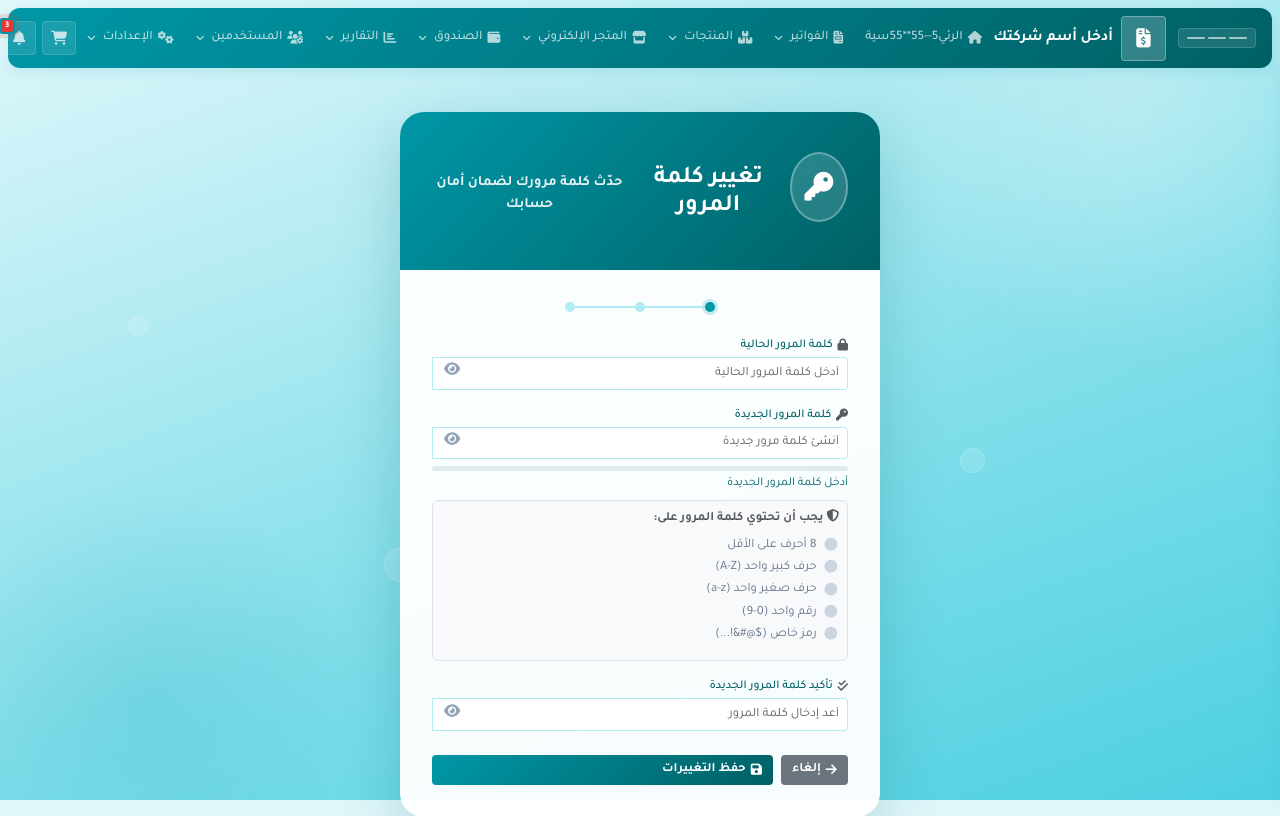
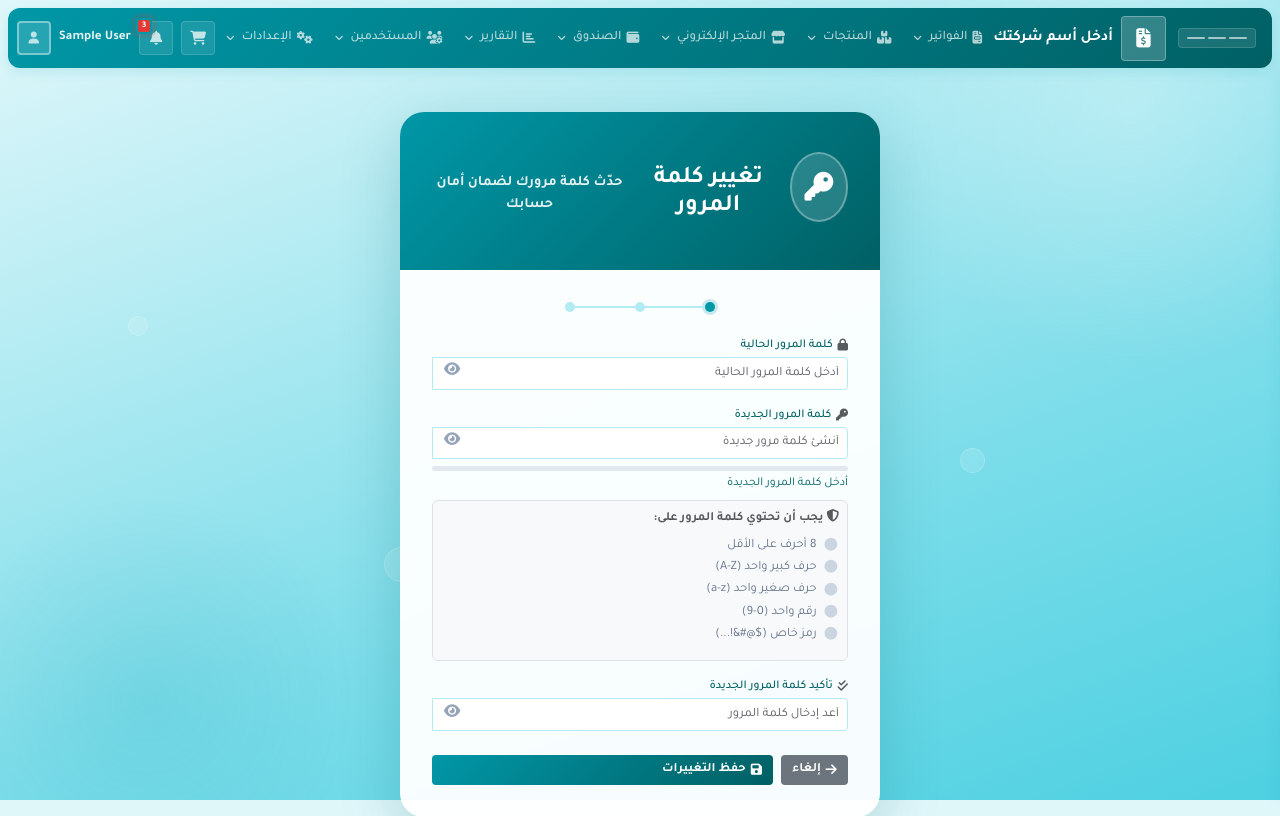
Before and after one commit to ahmadkh511/orgbalance, a Django app: page /accounts/change-password/ in a window 1280 px wide. Shown: the top 816 px of the page. Run offline with Django 5.2, Linux system fonts and the light colour scheme; the visitor is signed in with stand-in values (Sample User, id 1); data comes from the database, SQL or seed files in the repository; data that the repository does not hold is empty; parts of the project's set-up code (start-up, migrations or seed data) failed here and were passed over; some libraries are stand-ins or nearby versions.

Commit message:
base solve

```diff
--- a/templates/base.html
+++ b/templates/base.html
@@ -168,7 +168,18 @@
         .menu-submenu li.sub-active a { background-color: var(--aqua-1) !important; color: var(--aqua-4) !important; font-weight: 600; }
         .menu-submenu li.sub-active a i { color: var(--aqua-4) !important; }
 
-        .navbar-left-section { display: flex; align-items: center; gap: 6px; flex-shrink: 0; }
+        .navbar-left-section { display: flex; align-items: center; gap: 8px; flex-shrink: 0; }
+
+        /* إضافة اسم المستخدم في الشريط العلوي */
+        .nav-username {
+            color: rgba(255,255,255,0.9);
+            font-size: 0.82rem;
+            font-weight: 600;
+            max-width: 110px;
+            white-space: nowrap;
+            overflow: hidden;
+            text-overflow: ellipsis;
+        }
 
         .nav-action-btn {
             position: relative; width: 34px; height: 34px; border-radius: 4px;
@@ -552,9 +527,7 @@
                 <div id="navbarSupportedContent">
                     <div class="hori-selector"></div>
                     <ul>
-                        <li class="{% if request.resolver_match.url_name == 'index' %}active{% endif %}">
-                            <a href="{% url 'index' %}"><i class="fas fa-home nav-icon"></i>الرئي5--55**55سية</a>
-                        </li>
+                        {# تم حذف زر الرئيسية بناءً على طلبك، والضغط على الشعار يعود للرئيسية #}
                         <li class="has-submenu {% if 'invoice' in request.resolver_match.url_name or 'purch' in request.resolver_match.url_name or 'sale' in request.resolver_match.url_name %}active{% endif %}">
                             <a href="#"><i class="fas fa-file-invoice nav-icon"></i>الفواتير</a>
                             <ul class="menu-submenu">
@@ -582,7 +555,7 @@
                                 <li class="{% if request.resolver_match.url_name == 'admin_stock_notifications' %}sub-active{% endif %}"><a href="{% url 'invoice:admin_stock_notifications' %}"><i class="fas fa-bell"></i>تنبيهات المخزون</a></li>
                                 <li class="{% if request.resolver_match.url_name == 'notification_archive' %}sub-active{% endif %}"><a href="{% url 'invoice:notification_archive' %}"><i class="fas fa-history"></i>أرشيف الإشعارات</a></li>
                                 <li class="{% if request.resolver_match.url_name == 'control_store' %}sub-active{% endif %}"><a href="{% url 'invoice:control_store' %}"><i class="fas fa-sliders-h"></i>إدارة المتجر</a></li>
-                                <li class="{% if request.resolver_match.url_name == 'store_front' %}sub-active{% endif %}"><a href="{% url 'invoice:store_front' %}" target="_blank"><i class="fas fa-external-link-alt"></i>واجهة المتجر</a></li>
+                                <li class="{% if request.resolver_match.url_name == 'store_front' %}sub-active{% endif %}"><a href="{% url 'invoice:store_front' %}" target="_blank" rel="nofollow noopener noreferrer"><i class="fas fa-external-link-alt"></i>واجهة المتجر</a></li>
                                 <li class="{% if request.resolver_match.url_name == 'checkout' %}sub-active{% endif %}"><a href="{% url 'invoice:checkout' %}"><i class="fas fa-credit-card"></i>صفحة الدفع</a></li>
                             </ul>
                         </li>
@@ -645,10 +618,16 @@
                     <i class="fas fa-bell"></i>
                     <span class="nav-badge red">3</span>
                 </button>
+
+                <!-- إضافة اسم المستخدم المتجوب -->
+                <span class="nav-username d-none d-md-inline-block" title="{{ user.get_full_name|default:user.username }}">
+                    {{ user.get_full_name|default:user.username }}
+                </span>
+
                 <div class="user-dropdown">
                     <div class="user-dropdown-trigger" id="userMenuBtn">
                         {% if user.profile.profile_picture %}
-                            <img src="{{ user.profile.profile_picture.url }}" alt="">
+                            <img src="{{ user.profile.profile_picture.url }}" alt="صورة المستخدم">
                         {% else %}
                             <i class="fas fa-user"></i>
                         {% endif %}
@@ -733,7 +712,7 @@
                     <li class="sidebar-item"><a href="{% url 'invoice:admin_stock_notifications' %}" class="sidebar-link"><i class="fas fa-bell sidebar-icon"></i><span class="sidebar-text">تنبيهات المخزون</span></a></li>
                     <li class="sidebar-item"><a href="{% url 'invoice:notification_archive' %}" class="sidebar-link"><i class="fas fa-history sidebar-icon"></i><span class="sidebar-text">أرشيف الإشعارات</span></a></li>
                     <li class="sidebar-item"><a href="{% url 'invoice:control_store' %}" class="sidebar-link"><i class="fas fa-sliders-h sidebar-icon"></i><span class="sidebar-text">إدارة المتجر</span></a></li>
-                    <li class="sidebar-item"><a href="{% url 'invoice:store_front' %}" class="sidebar-link" target="_blank"><i class="fas fa-external-link-alt sidebar-icon"></i><span class="sidebar-text">واجهة المتجر</span></a></li>
+                    <li class="sidebar-item"><a href="{% url 'invoice:store_front' %}" class="sidebar-link" target="_blank" rel="nofollow noopener noreferrer"><i class="fas fa-external-link-alt sidebar-icon"></i><span class="sidebar-text">واجهة المتجر</span></a></li>
                     <li class="sidebar-item"><a href="{% url 'invoice:checkout' %}" class="sidebar-link"><i class="fas fa-credit-card sidebar-icon"></i><span class="sidebar-text">صفحة الدفع</span></a></li>
                     <li class="sidebar-item">
                         <a href="{% url 'invoice:cart_detail' %}" class="sidebar-link">
@@ -874,9 +853,9 @@
                     <div class="footer-links">
                         <h6>{{ company_settings.footer_quick_links_title|default:"روابط سريعة" }}</h6>
                         <ul>
-                            <li><a href="{{ company_settings.quick_link_support|default:'#' }}" target="_blank"><i class="fas fa-angle-left"></i> الدعم الفني</a></li>
-                            <li><a href="{{ company_settings.quick_link_guide|default:'#' }}" target="_blank"><i class="fas fa-angle-left"></i> دليل الاستخدام</a></li>
-                            <li><a href="{{ company_settings.quick_link_faq|default:'#' }}" target="_blank"><i class="fas fa-angle-left"></i> الأسئلة الشائعة</a></li>
+                            <li><a href="{{ company_settings.quick_link_support|default:'#' }}" target="_blank" rel="nofollow noopener noreferrer"><i class="fas fa-angle-left"></i> الدعم الفني</a></li>
+                            <li><a href="{{ company_settings.quick_link_guide|default:'#' }}" target="_blank" rel="nofollow noopener noreferrer"><i class="fas fa-angle-left"></i> دليل الاستخدام</a></li>
+                            <li><a href="{{ company_settings.quick_link_faq|default:'#' }}" target="_blank" rel="nofollow noopener noreferrer"><i class="fas fa-angle-left"></i> الأسئلة الشائعة</a></li>
                         </ul>
                     </div>
                 </div>
@@ -884,9 +863,9 @@
                     <div class="footer-links">
                         <h6>{{ company_settings.footer_features_title|default:"المميزات" }}</h6>
                         <ul>
-                            <li><a href="{{ company_settings.feature_invoices|default:'#' }}" target="_blank"><i class="fas fa-angle-left"></i> إدارة الفواتير</a></li>
-                            <li><a href="{{ company_settings.feature_inventory|default:'#' }}" target="_blank"><i class="fas fa-angle-left"></i> إدارة المخزون</a></li>
-                            <li><a href="{{ company_settings.feature_reports|default:'#' }}" target="_blank"><i class="fas fa-angle-left"></i> التقارير الذكية</a></li>
+                            <li><a href="{{ company_settings.feature_invoices|default:'#' }}" target="_blank" rel="nofollow noopener noreferrer"><i class="fas fa-angle-left"></i> إدارة الفواتير</a></li>
+                            <li><a href="{{ company_settings.feature_inventory|default:'#' }}" target="_blank" rel="nofollow noopener noreferrer"><i class="fas fa-angle-left"></i> إدارة المخزون</a></li>
+                            <li><a href="{{ company_settings.feature_reports|default:'#' }}" target="_blank" rel="nofollow noopener noreferrer"><i class="fas fa-angle-left"></i> التقارير الذكية</a></li>
                         </ul>
                     </div>
                 </div>
@@ -1112,6 +1091,49 @@
                     if (badge) badge.remove();
                 }
             };
+
+            // ==========================================
+            // معالجة ذكية لمنع خروج القوائم من الشاشة
+            // ==========================================
+            function adjustDropdownPosition(submenu) {
+                if (!submenu) return;
+
+                // إعادة تعيين الأنماط المحسوبة مسبقاً
+                submenu.style.left = '';
+                submenu.style.right = '';
+
+                var rect = submenu.getBoundingClientRect();
+                var viewportWidth = window.innerWidth;
+
+                // إذا كانت القائمة تتجاوز الحافة اليسرى
+                if (rect.left < 0) {
+                    submenu.style.left = '0';
+                    submenu.style.right = 'auto';
+                }
+                // إذا كانت القائمة تتجاوز الحافة اليمنى
+                else if (rect.right > viewportWidth) {
+                    submenu.style.right = '0';
+                    submenu.style.left = 'auto';
+                }
+            }
+
+            document.querySelectorAll('#navbarSupportedContent .has-submenu').forEach(function(item) {
+                var sub = item.querySelector('.menu-submenu');
+                if (sub) {
+                    item.addEventListener('mouseenter', function() {
+                        adjustDropdownPosition(sub);
+                    });
+                }
+            });
+
+            // تحديث الموضع عند تغيير حجم المتصفح
+            window.addEventListener('resize', function() {
+                var activeSub = document.querySelector('#navbarSupportedContent .has-submenu:hover > .menu-submenu');
+                if (activeSub) {
+                    adjustDropdownPosition(activeSub);
+                }
+            });
+
         });
 
         function confirmDelete(message) {
```
Also changed, not shown: other parts of templates/base.html (+27 -63 lines).
